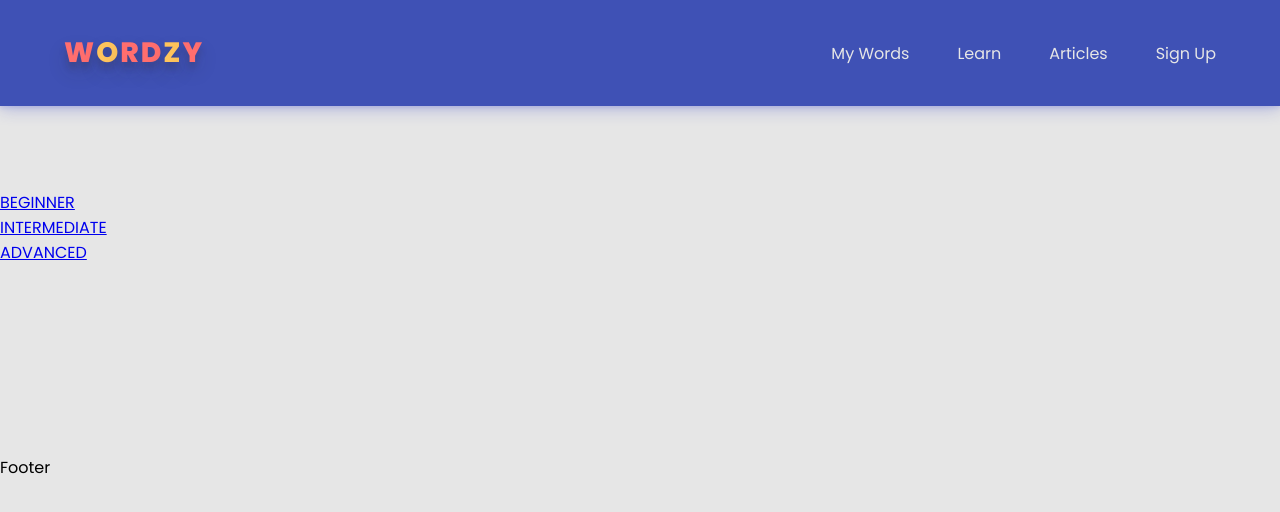
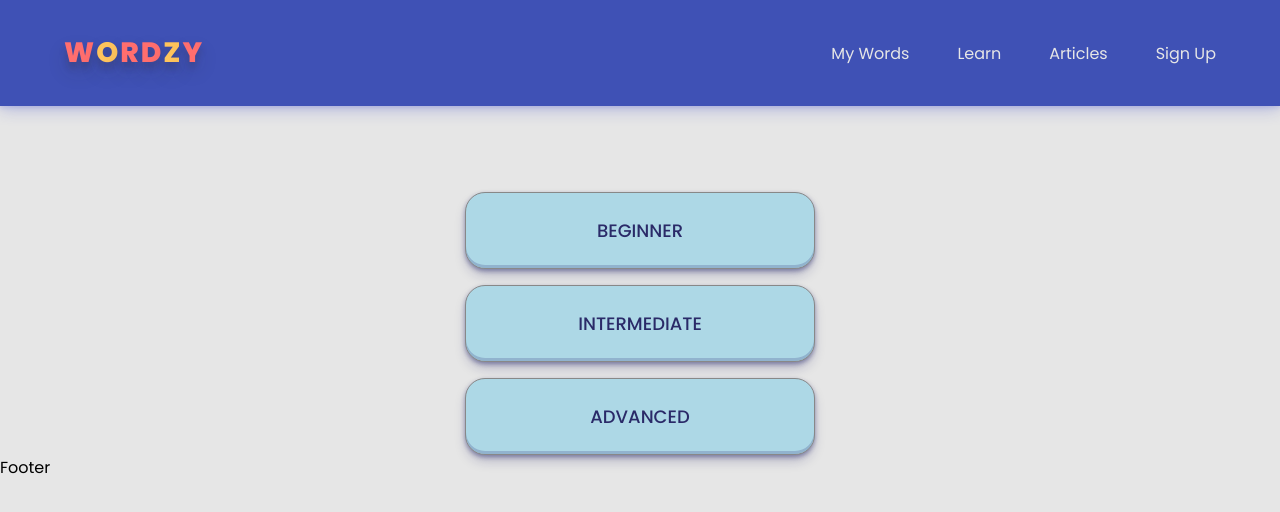
Before and after one commit to NataliaPnk/wordzy_app, a React (Create React App) app: page /levels in a window 1280 px wide. Shown: the top 512 px of the page. Built offline with nearby package versions, Linux system fonts and the light colour scheme.

Commit message:
style level names

```diff
--- a/src/App.css
+++ b/src/App.css
@@ -8,3 +8,7 @@ body {
   font-family: "Poppins", sans-serif;
   background-color: #e6e6e6;
 }
+
+a {
+  text-decoration: none;
+}
--- a/src/components/AddWordForm/index.module.css
+++ b/src/components/AddWordForm/index.module.css
@@ -22,6 +22,7 @@
   display: flex;
   align-items: center;
   justify-content: center;
+  transition: transform 0.3s ease;
 
   border: solid 0.1rem #444444;
   border-radius: 1rem;
@@ -33,6 +34,7 @@
 .wrapper > form > button:hover {
   cursor: pointer;
   background-color: beige;
+  transform: scale(1.07);
 }
 
 .wrapper > form > input {
@@ -44,6 +46,7 @@
 
   border: solid 0.1rem #c6bcbc;
   border-radius: 1rem;
+  transition: transform 0.3s ease;
 }
 
 .wrapper > form > input:hover {
@@ -52,4 +55,5 @@
   border-color: #4db8dc;
   border: double;
   background-color: #faf3e0;
+  transform: scale(1.07);
 }
--- a/src/components/LevelCard/index.jsx
+++ b/src/components/LevelCard/index.jsx
@@ -1,10 +1,18 @@
 import React from "react";
 import { Link } from "react-router-dom";
+import s from "../LevelCard/index.module.css";
+import { motion } from "motion/react";
 
 export default function LevelCard({ level_name }) {
   return (
-    <Link to={`/words/${level_name}`}>
-      <div>{level_name.toUpperCase()}</div>
-    </Link>
+    <motion.div
+      className={s.card}
+      whileHover={{ scale: 1.07 }}
+      whileTap={{ scale: 1.0 }}
+    >
+      <Link to={`/words/${level_name}`}>
+        <div>{level_name.toUpperCase()}</div>
+      </Link>
+    </motion.div>
   );
 }
--- a/src/components/LevelCard/index.module.css
+++ b/src/components/LevelCard/index.module.css
@@ -1,12 +1,27 @@
 .card {
-  border: 1px solid black;
-  border-radius: 10px;
-  padding: 30px;
-  width: 500px;
+  border: 1px solid #888888;
+  border-radius: 20px;
+  padding: 1.5rem 3rem;
+  width: 350px;
   margin: auto;
   text-align: center;
+  background-color: lightblue;
+  transition: transform 0.3s ease;
+
+  box-shadow: rgba(33, 35, 105, 0.4) 0px 2px 4px,
+    rgba(21, 21, 93, 0.3) 0px 7px 13px -3px,
+    rgba(31, 31, 111, 0.2) 0px -3px 0px inset;
 }
 
 .card:hover {
-  background-color: lightblue;
+  background-color: #6a8ff4;
+  transform: scale(1.07);
+
+  box-shadow: rgba(17, 17, 100, 0.56) 0px 22px 70px 4px;
 }
+
+.card > a {
+  color: rgb(42, 42, 104);
+  font-weight: 500;
+  font-size: 18px;
+}
--- a/src/components/LevelsContainer/index.module.css
+++ b/src/components/LevelsContainer/index.module.css
@@ -1,3 +1,8 @@
 .container {
-  padding: 190px 0;
+  display: flex;
+  align-items: center;
+  justify-content: center;
+  flex-direction: column;
+  gap: 1rem;
+  padding: 12rem 0 0;
 }
--- a/src/components/WordItem/index.module.css
+++ b/src/components/WordItem/index.module.css
@@ -7,10 +7,16 @@
   padding: 2rem 2rem 2rem 3rem;
   position: relative;
   background-color: #f2f2f2;
+  transition: transform 0.3s ease;
 
   box-shadow: rgba(46, 75, 240, 0.4) 5px 5px, rgba(53, 46, 240, 0.3) 10px 10px,
     rgba(59, 46, 240, 0.2) 15px 15px, rgba(46, 53, 240, 0.1) 20px 20px,
     rgba(82, 46, 240, 0.05) 25px 25px;
+}
+
+.item:hover {
+  background-color: #e4e7f1;
+  transform: scale(1.07);
 }
 
 .item > div:first-of-type {
```
